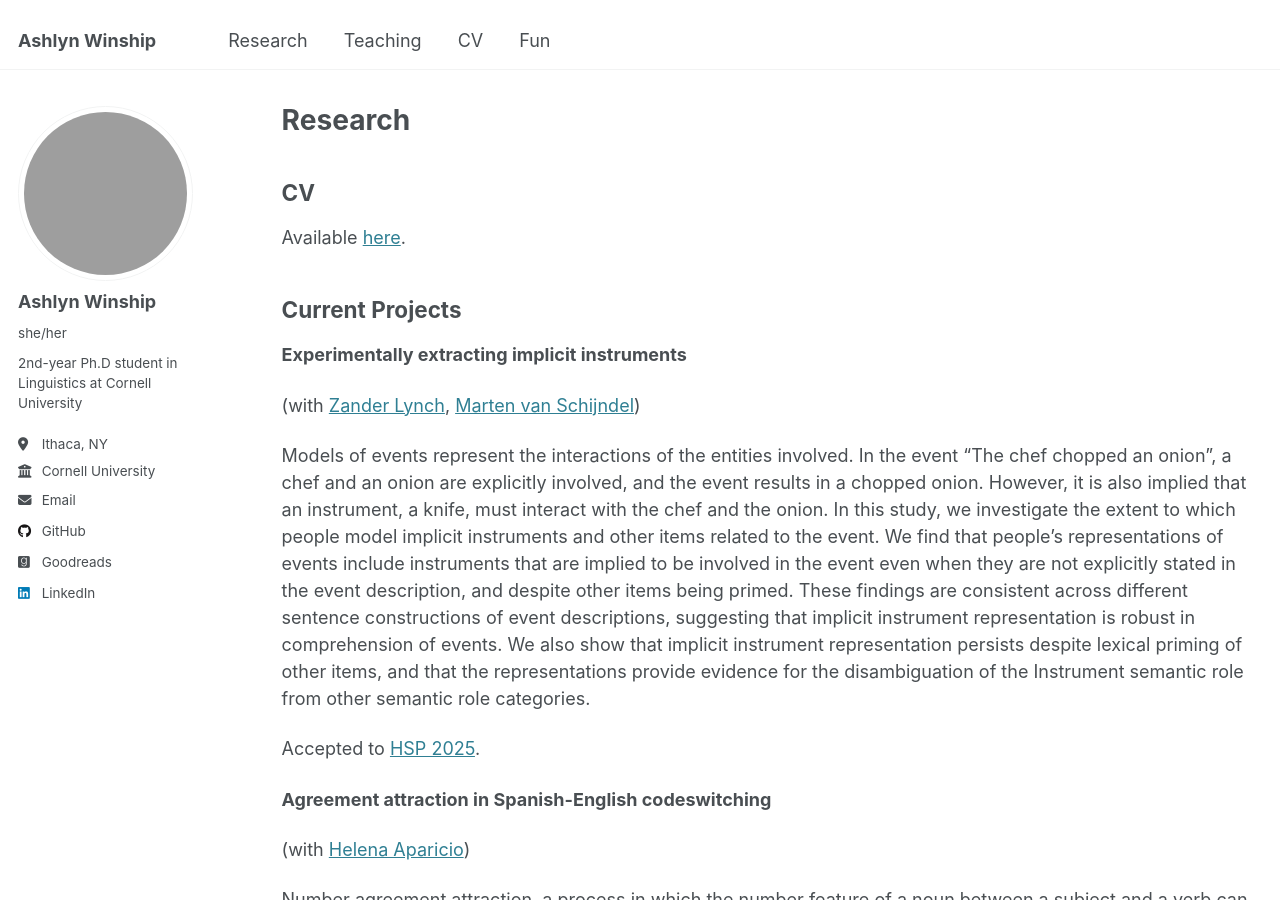
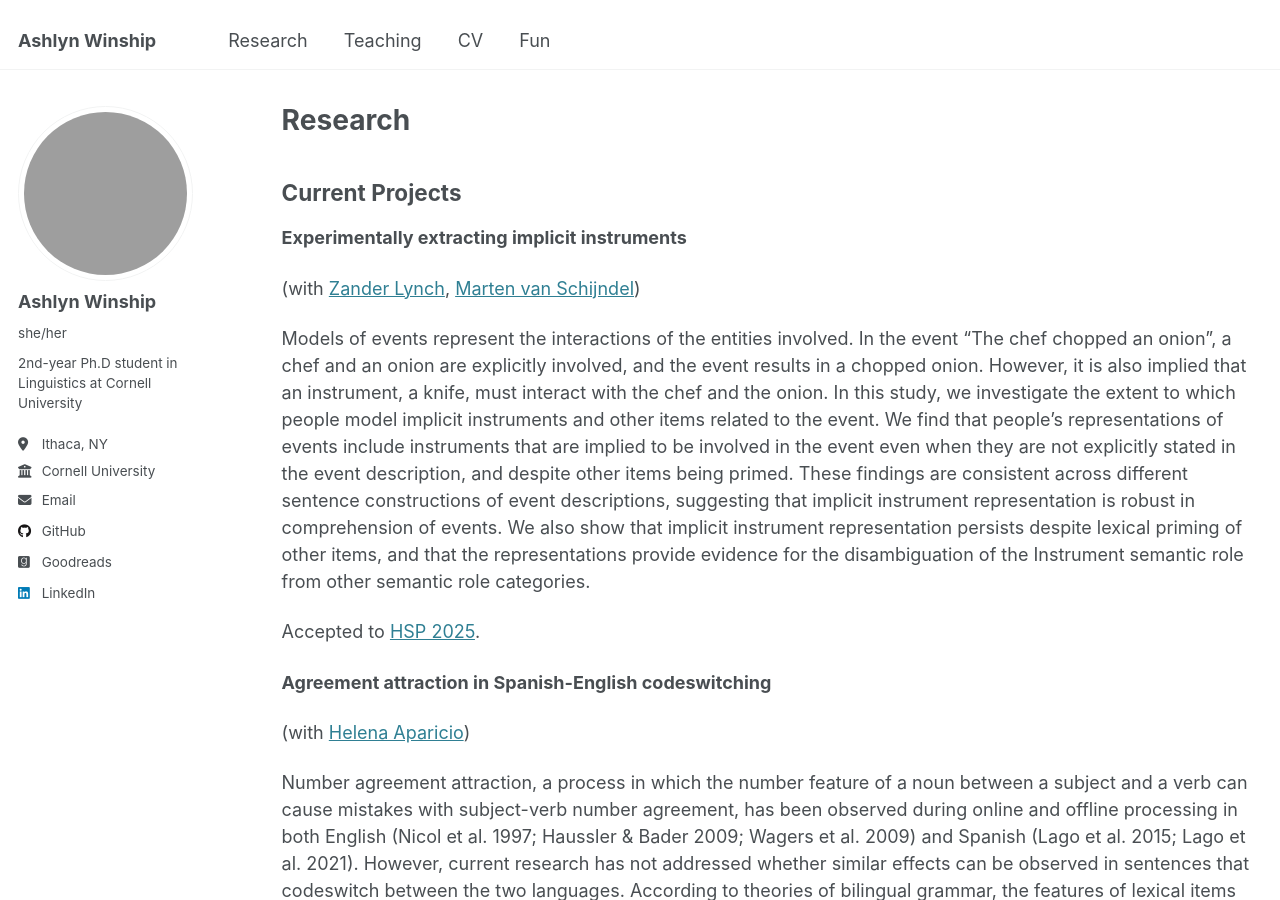
Before and after one commit to ashlynwinship/ashlynwinship.github.io, a Jekyll site: the page built from _pages/research.md, in a window 1280 px wide and 900 px high. Built offline with Jekyll 4.4.1, drawn with Linux system fonts in a browser that asks for light colours; grey boxes are pictures that could not be loaded.

Commit message:
Update research.md

```diff
--- a/_pages/research.md
+++ b/_pages/research.md
@@ -4,9 +4,6 @@ permalink: /research/
 title: "Research"
 author_profile: true
 ---
-
-## CV
-Available <a target="_blank" rel="noopener" href="/pdfs/CV_013125.pdf">here</a>.
 
 ## Current Projects
 <b>Experimentally extracting implicit instruments</b>
```
